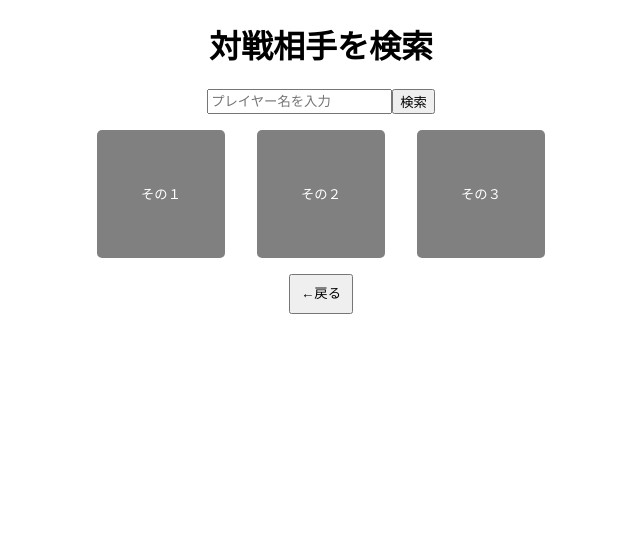
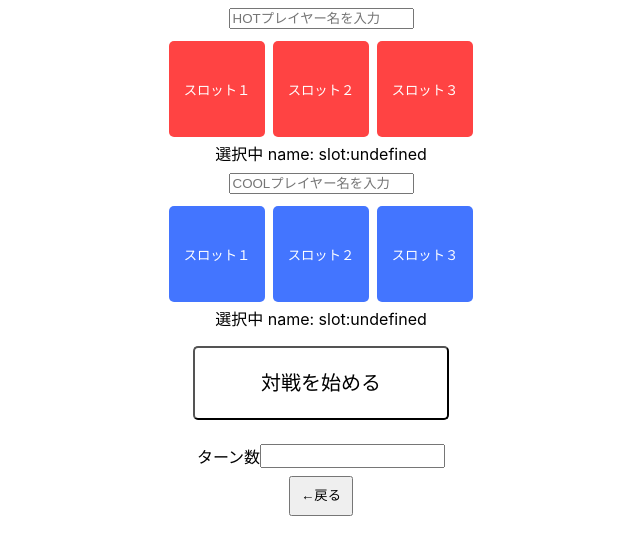
Before and after one commit to Daisuke0655/Chaser, a React (Create React App) app: page /selectEnem in a window 1280 px wide. Shown: the top 554 px of the page, without its empty margins (319-959 px from the left). Built offline with nearby package versions, Linux system fonts and the light colour scheme.

Commit message:
機能変更

```diff
--- a/src/pages/SelectEnem/SelectEnem.css
+++ b/src/pages/SelectEnem/SelectEnem.css
@@ -8,6 +8,7 @@
 .search{
     display: flex;
     justify-content: center;
+    margin: 8px;
 }
 
 .search_bar > input {
@@ -28,27 +29,59 @@
 }
 
 .program_items{
-    min-width: 128px;
-    min-height: 128px;
-    margin: 16px;
+    min-width: 96px;
+    min-height: 96px;
+    margin: 4px;
     /*background-color: grey;*/
     justify-content: center;
 }
 
-.program_buttons{
+.program_buttons_hot{
     width: 100%;
     height: 100%;
     color: #fff;
-    background-color: gray;
+    background-color: rgb(255, 67, 67);
     border: 0;
     border-radius: 5px;
     cursor: pointer;
     transition: background-color 0.3s ease;
 }
 
-.program_buttons:hover {
-    background-color: rgb(81, 81, 81);
+.program_buttons_hot:hover {
+    background-color: rgb(161, 40, 40);
   }
+
+.program_buttons_cool{
+    width: 100%;
+    height: 100%;
+    color: #fff;
+    background-color: rgb(67, 117, 255);
+    border: 0;
+    border-radius: 5px;
+    cursor: pointer;
+    transition: background-color 0.3s ease;
+}
+
+.program_buttons_cool:hover {
+    background-color: rgb(43, 74, 161);
+}
+
+.startButton{
+    margin: 16px;
+    line-height: 2.5;
+    padding: 10px 20px;
+    min-width: 256px;
+    font-size: 20px;
+    background-color: #ffffff;
+    border: 1;
+    border-radius: 5px;
+    cursor: pointer;
+    transition: background-color 0.3s ease;
+}
+
+.startButton:hover {
+    background-color: #c3c3c3;
+}
 
 .backButton{
     line-height: 2.5;
--- a/src/pages/SelectEnem/SelectEnem.jsx
+++ b/src/pages/SelectEnem/SelectEnem.jsx
@@ -2,31 +2,34 @@ import React, { useState, useRef } from "react";
 import './SelectEnem.css';
 import { useNavigate } from 'react-router-dom';
 
-const initialState={
-    name:null,
-}
 
   function SelectEnem() {
-    const [name,setName]=useState('')
+    const [nameHot,setNameHot]=useState('')
+    const [nameCool,setNameCool]=useState('')
+    const [slotHot,setSlotHot]=useState()
+    const [slotCool,setSlotCool]=useState()
+    const [board,setBoard]=useState()
+    const [turn,setTurn]=useState()
     const navigate = useNavigate()
-    const inputRef = useRef(null);
-    const [formState,setFormState] = useState(initialState)
 
 
-    const onClickSearchButton=async()=>{
-        const playerName=name;
-        console.log(playerName)
-        await searchName(playerName)
-        console.log("検索")
-    }
+    const onClickStartButton = async() => {
+        if(!nameHot){console.log("!nameHot");return}
+        if(!nameCool){console.log("!nameCool");return}
+        if(slotHot==null){console.log("!slotHot");return}
+        if(slotCool=null){console.log("!slotCool");return}
+        //if(board==null){console.log("!board");return}
+        //if(turn==null){console.log("!turn");return}
 
+        const formData = new FormData()
+        formData.append('c_id', nameCool);
+        formData.append('c_slot', slotCool);
+        formData.append('h_id', nameHot);
+        formData.append('h_slot', slotHot);
+        formData.append('board', board);
+        formData.append('turn', turn);
 
-    const searchName = async(playerName) => {
-        if(!playerName)return
-        console.log("searchName")
-
-        const formData = new FormData();
-        formData.append('name', playerName);
+        return
 
         try {
             const response = await fetch('http://localhost:8000/', {
@@ -39,11 +42,16 @@ const initialState={
             console.error(error);
           }
 
-        console.log(playerName)
-        setFormState(initialState)
           console.log("complete uploadFile")
     }
 
+    const onClickSlotButton = (num,HorC) => {
+        if(HorC=="H"){
+            setSlotHot(num)
+        }else if(HorC=="C"){
+            setSlotCool(num)
+        }
+    }
 
     const onClickBackButton=()=>{
         console.log("back to the InitialPage");
@@ -53,29 +61,59 @@ const initialState={
 
     return (
         <div className='selectEnem'>
-            <h1>対戦相手を検索</h1>
             <div className="search">
                 <input
                 className="search_bar_input"
-                value={name}
-                placeholder="プレイヤー名を入力"
-                onChange={e=>setName(e.target.value)}
+                value={nameHot}
+                placeholder="HOTプレイヤー名を入力"
+                onChange={e=>setNameHot(e.target.value)}
                 type="text"
                 />
-                <button onClick={onClickSearchButton}>検索</button>
             </div>
             <div className="program_Container">
                 <div className="program_items">
-                    <button className="program_buttons">その１</button></div>
+                    <button className="program_buttons_hot" onClick={()=>onClickSlotButton(0,"H")}>スロット１</button></div>
                 <div className="program_items">
-                    <button className="program_buttons">その２</button></div>
+                    <button className="program_buttons_hot" onClick={()=>onClickSlotButton(1,"H")}>スロット２</button></div>
                 <div className="program_items">
-                    <button className="program_buttons">その３</button></div>
+                    <button className="program_buttons_hot" onClick={()=>onClickSlotButton(2,"H")}>スロット３</button></div>
+            </div>
+            <div>{"選択中 name:"+nameHot+" slot:"+slotHot}</div>
+
+            <div className="search">
+                <input
+                className="search_bar_input"
+                value={nameCool}
+                placeholder="COOLプレイヤー名を入力"
+                onChange={e=>setNameCool(e.target.value)}
+                type="text"
+                />
+            </div>
+            <div className="program_Container">
+                <div className="program_items">
+                    <button className="program_buttons_cool" onClick={()=>onClickSlotButton(0,"C")}>スロット１</button></div>
+                <div className="program_items">
+                    <button className="program_buttons_cool" onClick={()=>onClickSlotButton(1,"C")}>スロット２</button></div>
+                <div className="program_items">
+                    <button className="program_buttons_cool" onClick={()=>onClickSlotButton(2,"C")}>スロット３</button></div>
+            </div>
+            <div>{"選択中 name:"+nameCool+" slot:"+slotCool}</div>
+            <div>
+                <button className="startButton" onClick={onClickStartButton}>対戦を始める</button>
+            </div>
+            <div className="search">
+                <label for="turn">ターン数</label>
+                <input
+                value={turn}
+                id="turn"
+                onChange={e=>setTurn(e.target.value)}
+                type="number"
+                min={1}
+                />
             </div>
             <div>
                 <button className="backButton" onClick={onClickBackButton}>←戻る</button>
             </div>
-
         </div>
     );
   }
```
Lines whose indentation alone changed are shown as unchanged.
